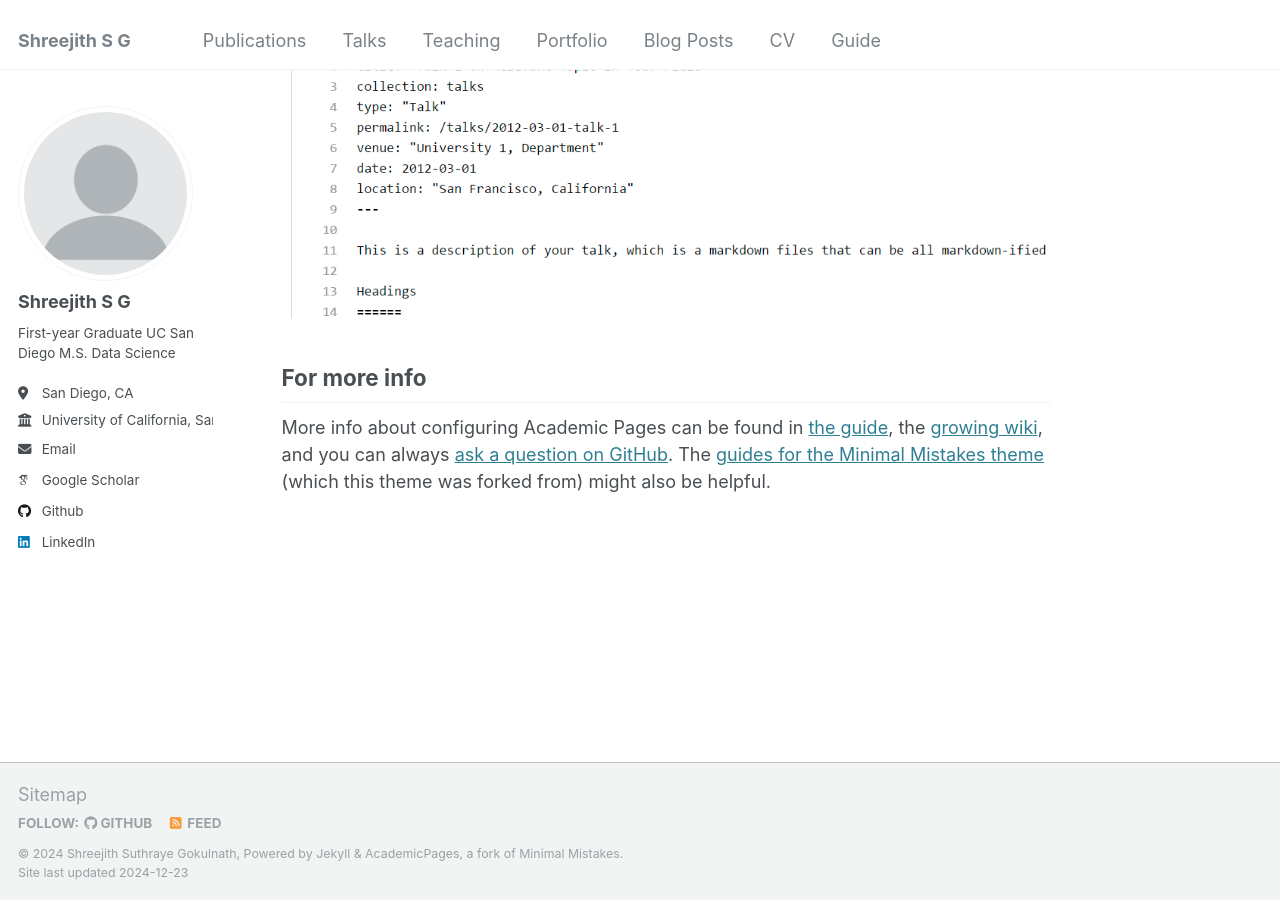
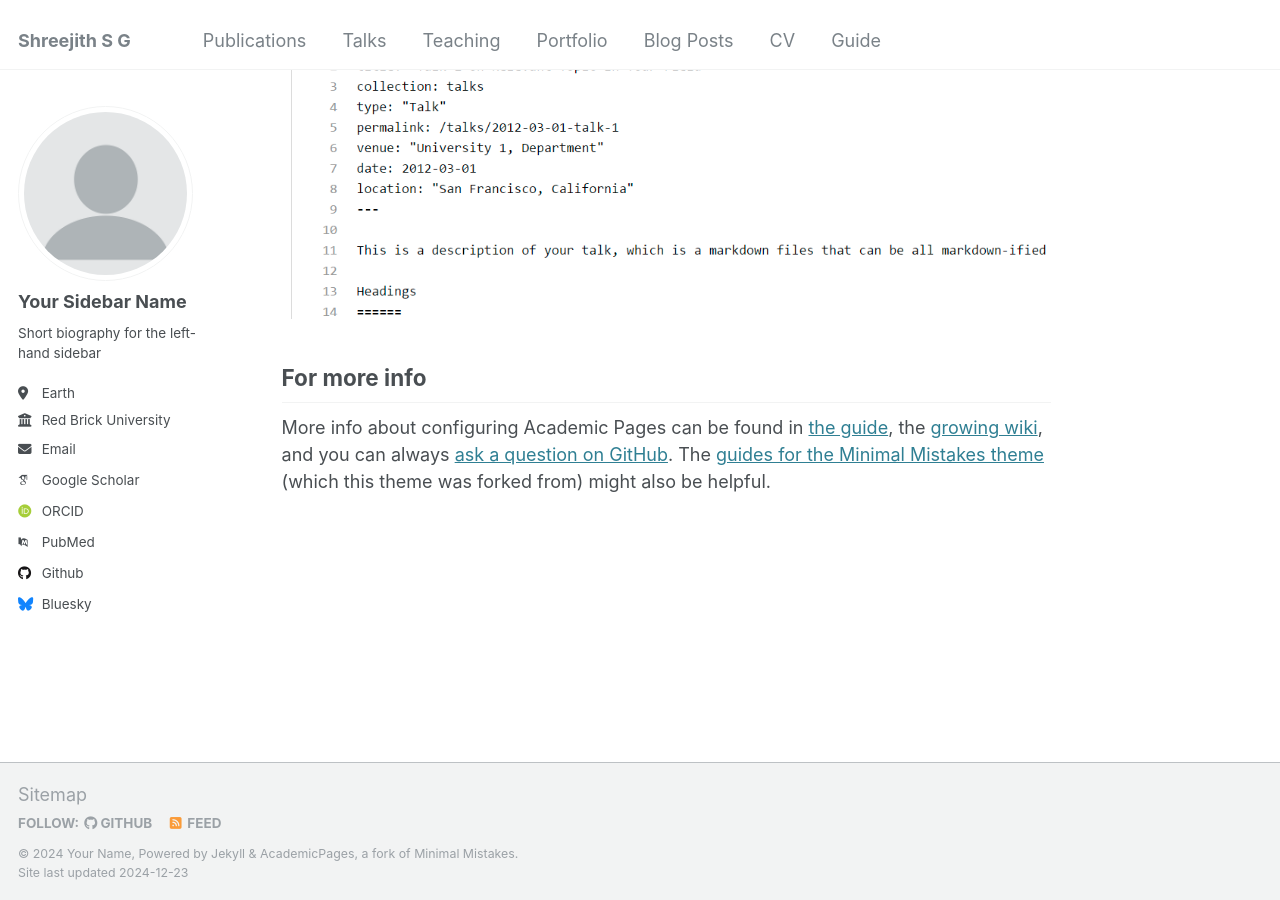
Before and after one commit to ShreejithSG/ShreejithSG.github.io, a Jekyll site: the page built from _pages/about.md, in a window 1280 px wide and 900 px high, scrolled down 2643 px. Built offline with Jekyll 4.4.1, drawn with Linux system fonts in a browser that asks for light colours; some web fonts are replaced.

Commit message:
Update _config.yml

```diff
--- a/_config.yml
+++ b/_config.yml
@@ -10,11 +10,11 @@
 locale                   : "en-US"
 title                    : "Shreejith S G"
 title_separator          : "-"
-name                     : &name "Shreejith Suthraye Gokulnath"
-description              : &description "First-year Graduate UC San Diego M.S. Data Science"
-url                      : https://shreejithsg.github.io/ # the base hostname & protocol for your site e.g. "https://[your GitHub username].github.io"
+name                     : &name "Your Name"
+description              : &description "personal description"
+url                      : https://academicpages.github.io # the base hostname & protocol for your site e.g. "https://[your GitHub username].github.io"
 baseurl                  : "" # the subpath of your site, e.g. "/blog"
-repository               : "ShreejithSG/shreejithsg.github.io/"
+repository               : "academicpages/academicpages.github.io"
 
 # Site Author - The following control what appear as part of the author content on the side bar.
 #               If a field is blank the icon and link will not appear, otherwise it will be shown.
@@ -22,21 +22,21 @@ repository               : "ShreejithSG/shreejithsg.github.io/"
 author:
   # Biographic information
   avatar           : "profile.png"
-  name             : "Shreejith S G"
+  name             : "Your Sidebar Name"
   pronouns         : # example: "she/her"
-  bio              : "First-year Graduate UC San Diego M.S. Data Science"
-  location         : "San Diego, CA"
-  employer         : "University of California, San Diego"
+  bio              : "Short biography for the left-hand sidebar"
+  location         : "Earth"
+  employer         : "Red Brick University"
   uri              : # URL
-  email            : "ssuthrayegokulnath@ucsd.edu"
+  email            : "none@example.org"
 
   # Academic websites
   arxiv            : # URL - Update with the correct link to your profile
-  googlescholar    : "https://scholar.google.com/citations?user=l8FHw3AAAAAJ&hl=en"
+  googlescholar    : "https://scholar.google.com/citations?user=PS_CX0AAAAAJ"
   impactstory      : # URL
-  orcid            : #
+  orcid            : "http://orcid.org/yourorcidurl"
   semantic         : # URL
-  pubmed           : #
+  pubmed           : "https://www.ncbi.nlm.nih.gov/pubmed/?term=john+snow"
   researchgate     : # URL
   scopus           : # URL
 
@@ -44,12 +44,12 @@ author:
   bitbucket        : # Username - Update with your username on the site
   codepen          : # Username
   dribbble         : # Username
-  github           : "ShreejithSG"
+  github           : "academicpages"
   kaggle           : # Username
   stackoverflow    : # User number or user number and name (i.e., use "1" or "1/jeff-atwood")
 
   # Social media
-  bluesky          : # Replace this with you Bluesky username
+  bluesky          : "bsky.app" # Replace this with you Bluesky username
   facebook         : # Username
   flickr           : # Username
   foursquare       : # Username
@@ -58,7 +58,7 @@ author:
   keybase          : # Username
   instagram        : # Username
   lastfm           : # Username
-  linkedin         : "shreejithsg"
+  linkedin         : # Username
   mastodon         : # URL
   medium           : # URL
   pinterest        : # Username
```
